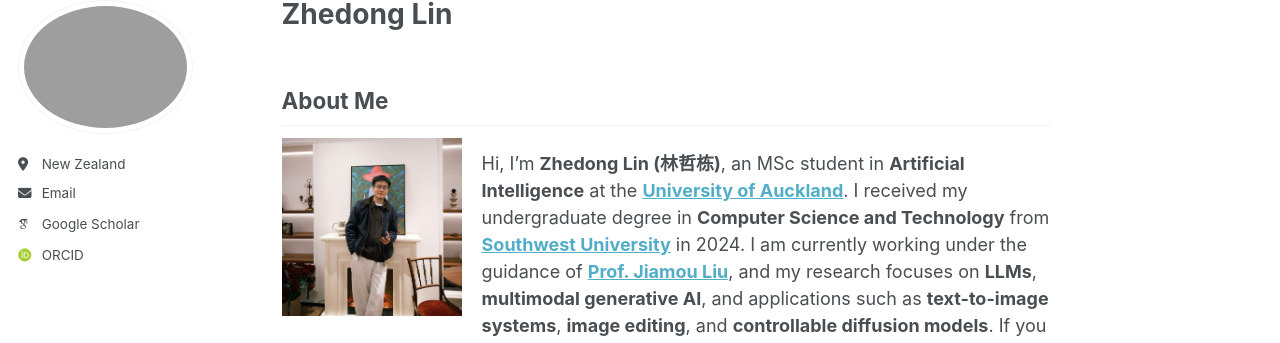
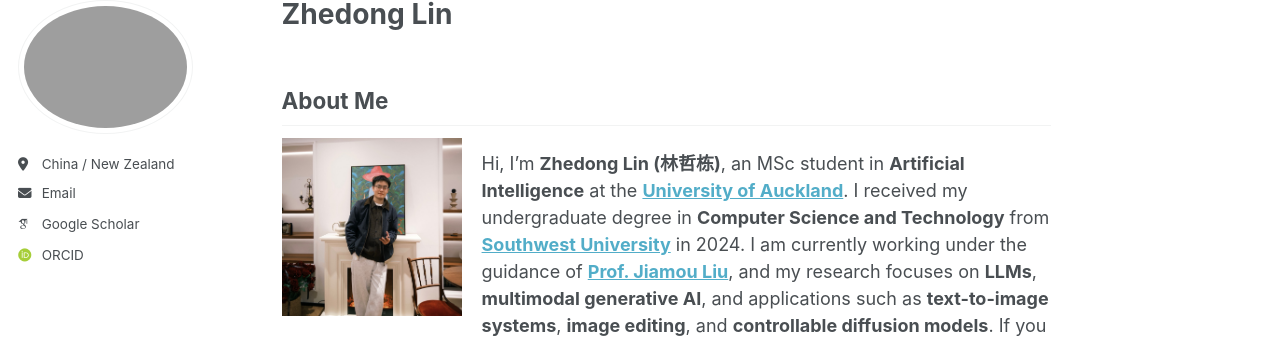
Before and after one commit to Zhedong-Lin/Zhedong-Lin.github.io, a Jekyll site: the page built from _pages/about.md, in a window 1280 px wide. Shown: the part 101-444 px from the top of the page. Built offline with Jekyll 4.4.1, drawn with Linux system fonts in a browser that asks for light colours; some web fonts are replaced; a script bundle is joined from its source files by our own code; library files that are not in the unit come from our copies.

Commit message:
Update location from 'New Zealand' to 'China / New Zealand'

```diff
--- a/_config.yml
+++ b/_config.yml
@@ -27,7 +27,7 @@ author:
   name             : ""
   pronouns         : # example: "she/her"
   bio              : ""
-  location         : "New Zealand"
+  location         : "China / New Zealand"
   employer         :
   uri              : # URL
   email            : "zlin629@aucklanduni.ac.nz"
```
